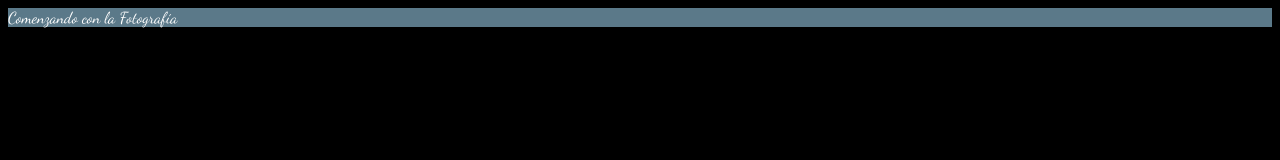
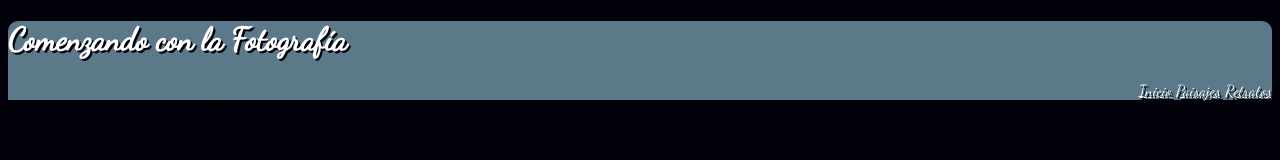
Before and after one commit to luisarha/CSS, a plain HTML site: page index.html in a window 1280 px wide. Drawn offline with Linux system fonts and the light colour scheme.

Commit message:
tunning indext html 2

```diff
--- a/estilo.css
+++ b/estilo.css
@@ -1,8 +1,20 @@
 body{
   font-family: "Dancing Script";
-  background-color: black;
+  background-color: #02010a;
 }
 .header-page{
   color: white;
   background-color: #5b7989;
+  text-shadow: 2px 2px #02010a;
+  border-radius: 10px 10px 0 0;
 }
+.content-page{
+  text-align: left;
+
+}
+.nav-page{
+  text-align: right;
+}
+.enlace{
+  color: white;
+}
--- a/index.html
+++ b/index.html
@@ -11,20 +11,18 @@
     <link rel="stylesheet" href="estilo.css">
   </head>
   <body>
-    <header class="header-page">
-      <div class="content-page">
-          Comenzando con la Fotografía
-        <nav class="nav-page">
-
+    <div class="header-page">
+      <header class="content-page">
+          <h1>Comenzando con la Fotografía</h1>
+      </header>
+      <header class="nav-page">
+        <nav class="">
+            <a class="enlace"href="#">Inicio</a>
+            <a class="enlace"href="#">Paisajes</a>
+            <a class="enlace"href="#">Retratos</a>
         </nav>
-
-      </div>
-
       </header>
-      <header>
-
-      </header>
-    </section>
+    </div>
     <div class="contenido">
 
     </div>
```
